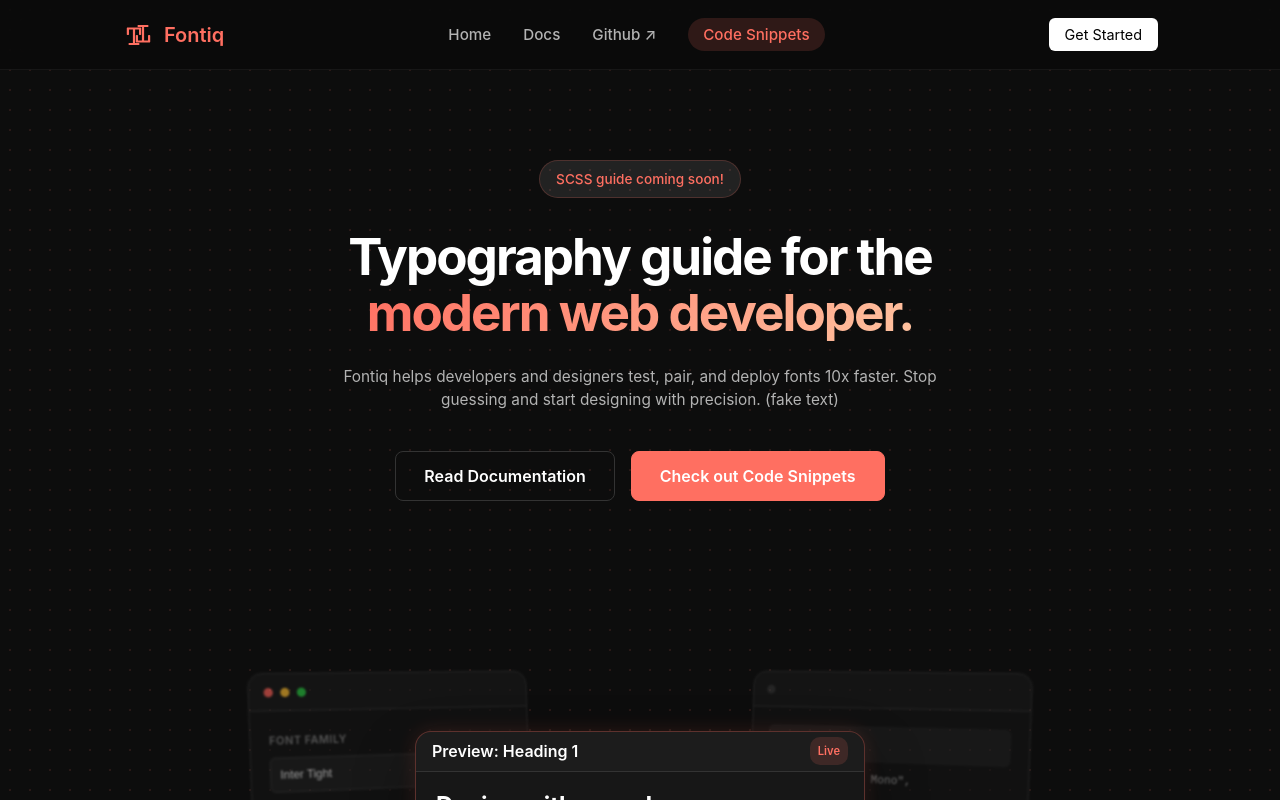
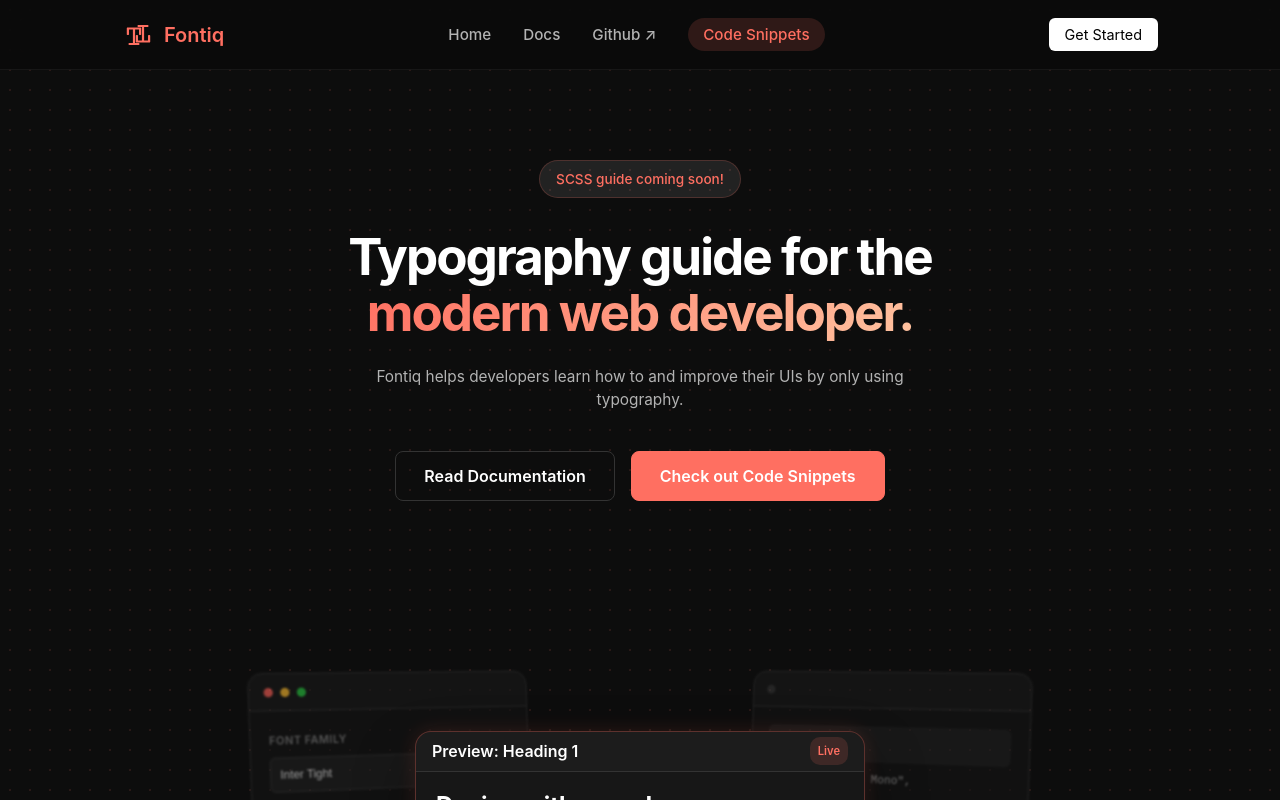
Before and after one commit to Johnson-Berisha/typography, a Next.js app: page /homepage-comingsoon in a window 1280 px wide. Shown: the top 800 px of the page. Built offline with nearby package versions, Linux system fonts and the light colour scheme; no server answers.

Commit message:
changed content in hero

```diff
--- a/src/app/homepage-comingsoon/page.js
+++ b/src/app/homepage-comingsoon/page.js
@@ -75,9 +75,7 @@
             <br /> <span className="gradient-text">modern web developer.</span>
           </h1>
           <p className="hero-subtext">
-            Fontiq helps developers and designers test, pair, and deploy fonts
-            10x faster. Stop guessing and start designing with precision. (fake
-            text)
+            Fontiq helps developers learn how to and improve their UIs by only using typography.
           </p>
           <div className="hero-buttons">
             <Link href={"#"} className="btn btn-secondary">
```
